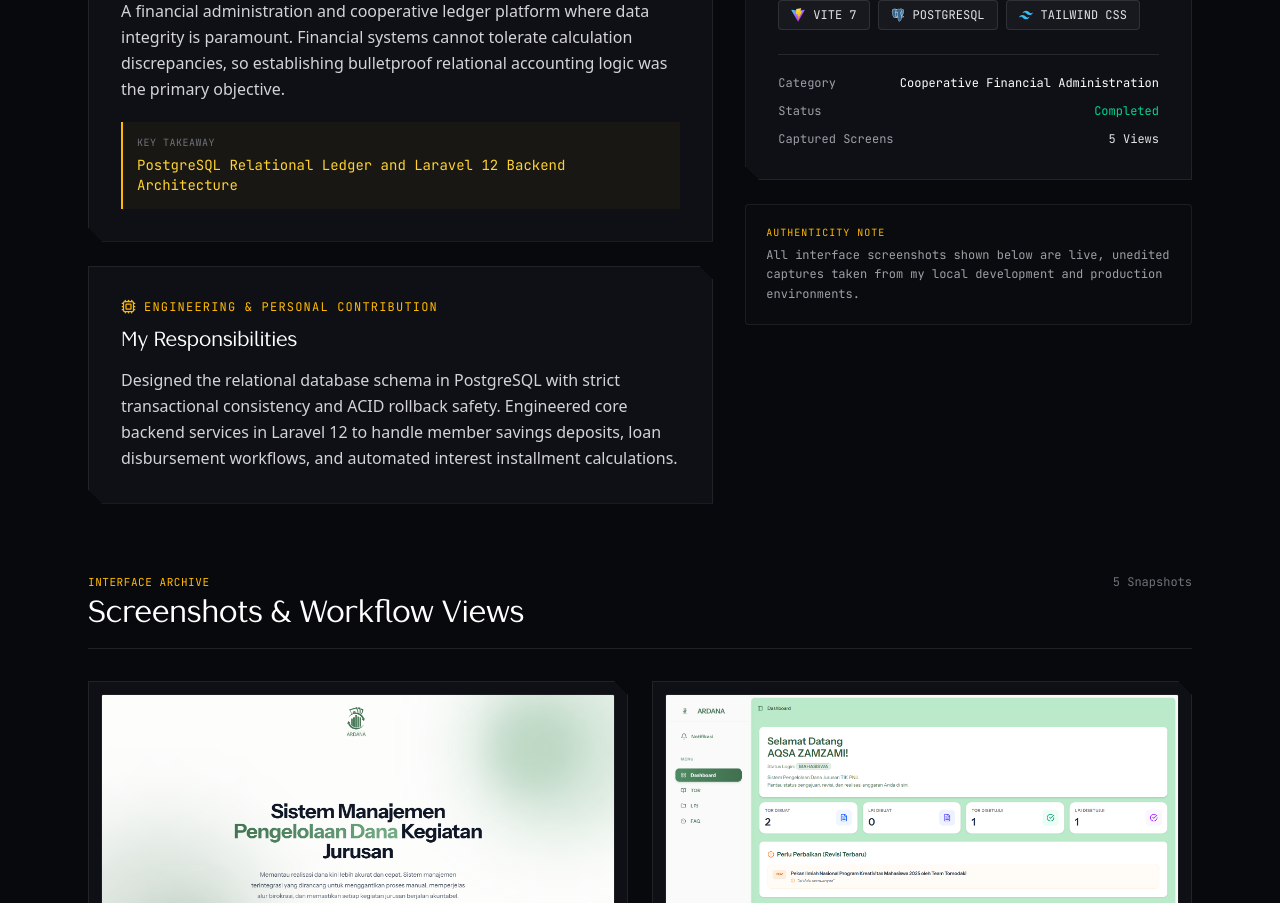
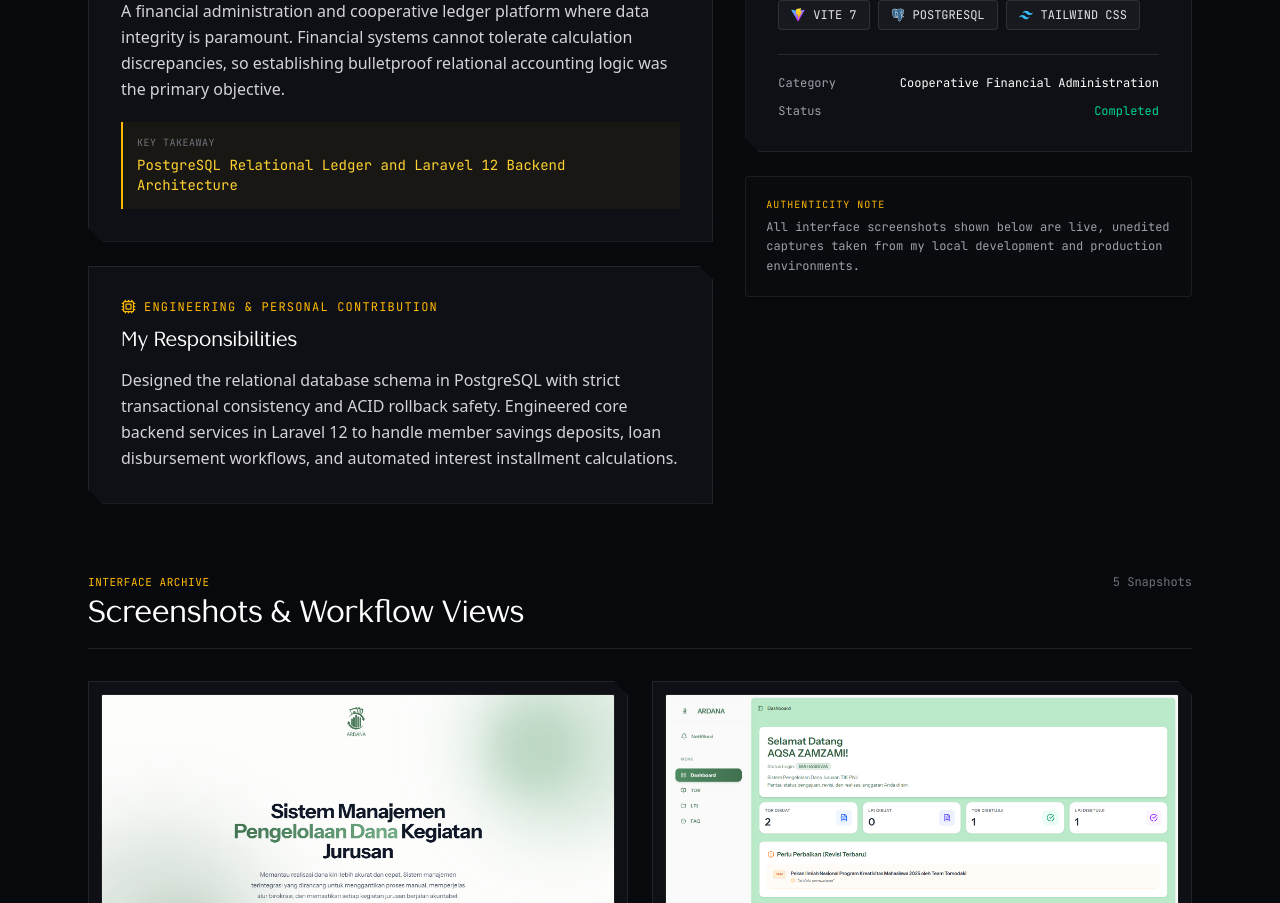
Before and after one commit to coldzamzam/coldzamzam, a Next.js app: page /projects/ardana in a window 1280 px wide. Shown: the part 1120-2023 px from the top of the page. Built offline with nearby package versions, Linux system fonts and the light colour scheme.

Commit message:
fix(ui): remove ambiguous views badge and finalize contact form and type checks

```diff
--- a/src/app/projects/[slug]/page.tsx
+++ b/src/app/projects/[slug]/page.tsx
@@ -203,10 +203,6 @@ export default async function ProjectDetail({ params }: { params: Promise<{ slug
                     {project.status}
                   </span>
                 </div>
-                <div className="flex justify-between text-zinc-400">
-                  <span>Captured Screens</span>
-                  <span className="text-zinc-200">{project.gallery?.length || 1} Views</span>
-                </div>
               </div>
             </div>
 
--- a/src/components/sections/projects/ProjectsMobile.tsx
+++ b/src/components/sections/projects/ProjectsMobile.tsx
@@ -192,9 +192,6 @@ export default function ProjectsMobile() {
                   <span className="absolute top-2.5 left-2.5 px-2 py-0.5 bg-black/80 border border-white/15 font-mono text-[9px] uppercase tracking-widest text-amber-400">
                     Cover
                   </span>
-                  <span className="absolute bottom-2.5 right-2.5 px-2 py-0.5 bg-black/75 border border-white/10 font-mono text-[9px] uppercase tracking-wider text-zinc-300">
-                    {(p.gallery?.length ?? 1)} Views
-                  </span>
                 </div>
 
                 {/* Card Body */}
```
